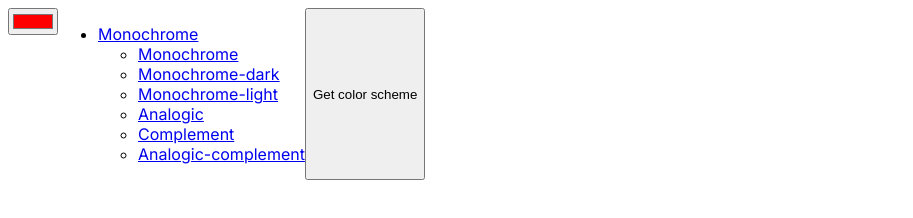
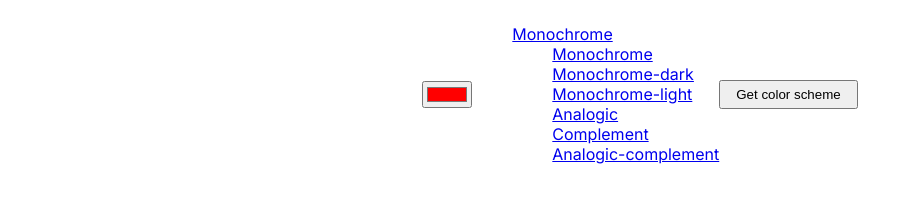
Before and after one commit to EOAyisire/Scrimba-Color-Picker, a plain HTML site: page index.html in a window 1280 px wide. Shown: the whole page, without its empty margins (0-913 px from the left). Drawn offline with Linux system fonts and the light colour scheme.

Commit message:
dropdown styled

```diff
--- a/index.css
+++ b/index.css
@@ -9,5 +9,14 @@ body {
 
 .navbar {
   display: flex;
-  width: 100%;
+  align-items: center;
+  justify-content: center;
 }
+
+#color-scheme-btn {
+  padding: 5px 15px;
+}
+
+li {
+  list-style: none;
+}
```
